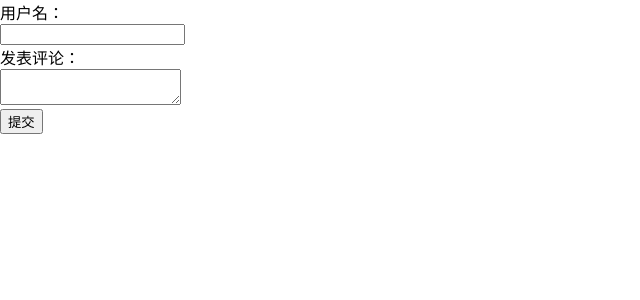
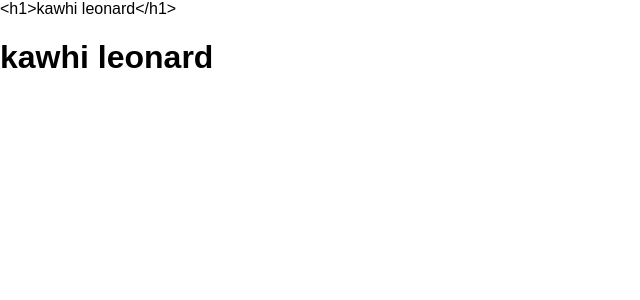
Before and after one commit to daoyi7/r, a React (Create React App) app: page / in a window 1280 px wide. Shown: the top 300 px of the page, without its empty margins (0-640 px from the left). Built offline with nearby package versions, Linux system fonts and the light colour scheme.

Commit message:
study-34 dangerouslySetInnerHTML

```diff
--- /dev/null
+++ b/src/study/study-34/study-34.js
@@ -0,0 +1,17 @@
+import React, {Component} from 'react'
+
+export default class App extends Component {
+
+  state = {
+    content: '<h1>kawhi leonard</h1>'
+  }
+
+  render() {
+    return (
+      <div>
+        {this.state.content}
+        <div dangerouslySetInnerHTML={{__html: this.state.content}}></div>
+      </div>
+    )
+  }
+}
```
Also changed, not shown: src/index.js (+5 -2 lines), src/study/study-33/readme.md, src/study/study-34/readme.md (added).
